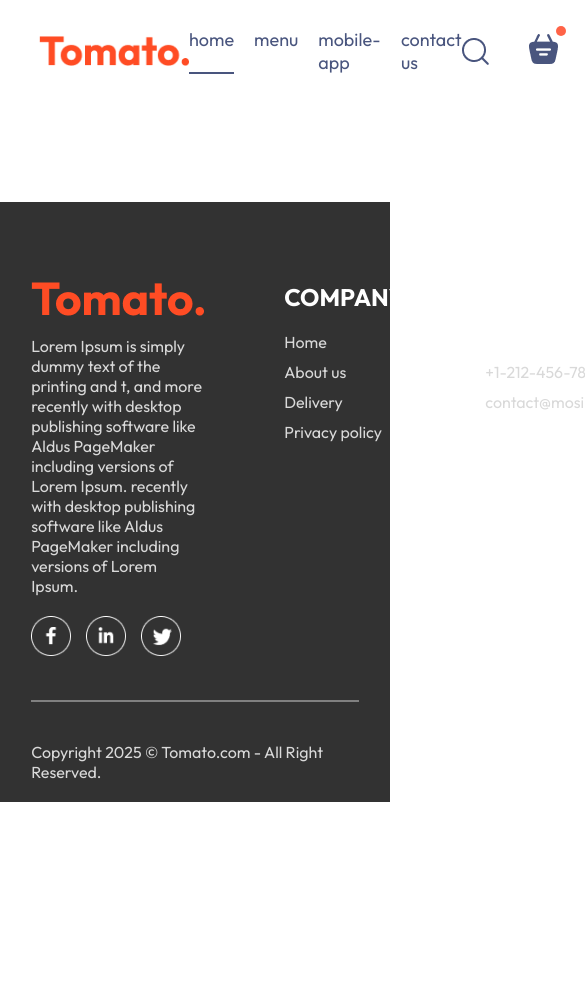
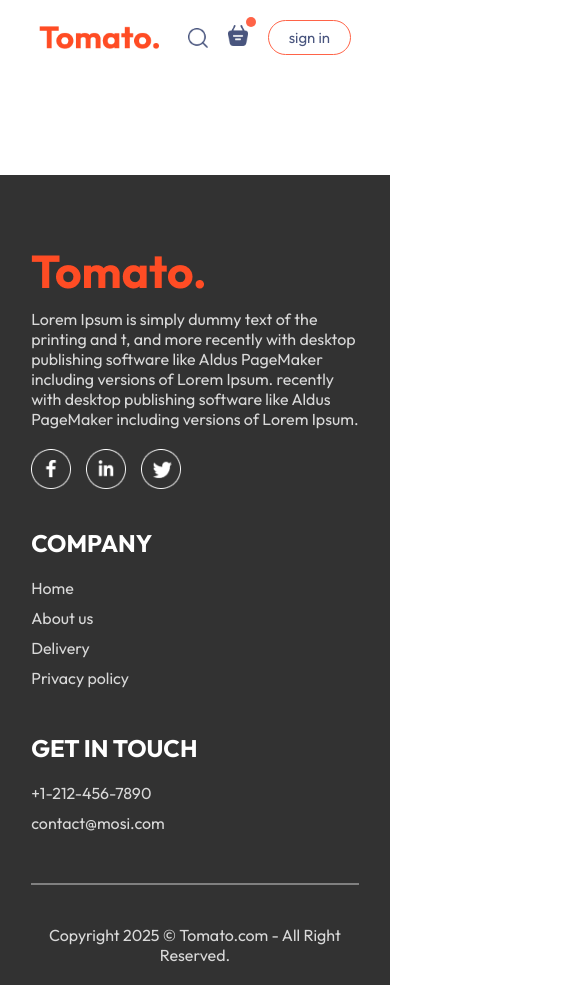
Before and after one commit to Muhammad-Mohsin0/food-del, a React (Vite) app in the folder frontend/: page /order in a window 390 px wide. Shown: the top 985 px of the page, 585 px wide, since content can reach past the window. Before the commit the page ends 844 px from the top, so only its background shows below. Built offline with nearby package versions, Linux system fonts and the light colour scheme.

Commit message:
responsive

```diff
--- a/frontend/src/components/ExploreMenu/ExploreMenu.css
+++ b/frontend/src/components/ExploreMenu/ExploreMenu.css
@@ -46,3 +46,10 @@
     border: 4px solid tomato;
     padding: 2px;
 }
+
+@media (max-width:1050px) {
+    .explore-menu-text{
+        max-width: 100%;
+        font-size: 14px;
+    }
+}
--- a/frontend/src/components/Footer/Footer.css
+++ b/frontend/src/components/Footer/Footer.css
@@ -40,3 +40,15 @@
     background-color: grey;
     border: none;
 }
+@media (max-width:750px) {
+.footer-content{
+    display: flex;
+    flex-direction: column;
+    gap: 35px;
+
+}
+.footer-copyright{
+    text-align: center ;
+}
+
+}
--- a/frontend/src/components/Header/Header.css
+++ b/frontend/src/components/Header/Header.css
@@ -34,3 +34,21 @@
     font-size: max(1vw, 13px);
     border-radius: 50px;
 }
+
+@media (max-width:1050px) {
+
+    .header-contents{
+        max-width: 45%;
+    }
+}
+@media (max-width:750px) {
+
+    .header-contents {
+max-width: 65%;    }
+    .header-contents p{
+       display: none;
+    }
+    .header-contents button{
+        padding:2vw 4vw;
+    }
+}
--- a/frontend/src/components/Navbar/Navbar.css
+++ b/frontend/src/components/Navbar/Navbar.css
@@ -51,5 +51,49 @@
     border-radius: 5px;
     top: -8px;
     right: -8px;
+}
+
+@media (max-width:1050px) {
+    .navbar .logo{
+        width: 140px;
+    }
+    .navbar-menu{
+        gap: 20px;
+        font-size: 17px;
+    }
+    .navbar-right{
+        gap: 30px;
+    }
+    .navbar-right img{
+        width: 22px;
+    }
+    .navbar-right button{
+        padding: 8px 25px   ;
+    }
+}
+@media (max-width:900px) {
+    .navbar .logo{
+        width: 120px;
+    }
+    .navbar-menu{
+        gap: 15px;
+        font-size: 16px;
+    }
+    .navbar-right{
+        gap: 20px;
+    }
+    .navbar-right img{
+        width: 20px;
+    }
+    .navbar-right button{
+        padding: 7px 20px   ;
+        font-size: 15px;
+    }
+}
+@media (max-width:750px) {
+
+    .navbar-menu{
+        display: none
+    }
 
 }
```
Also changed, not shown: frontend/src/components/Navbar/Navbar.jsx (+34 -17 lines).
